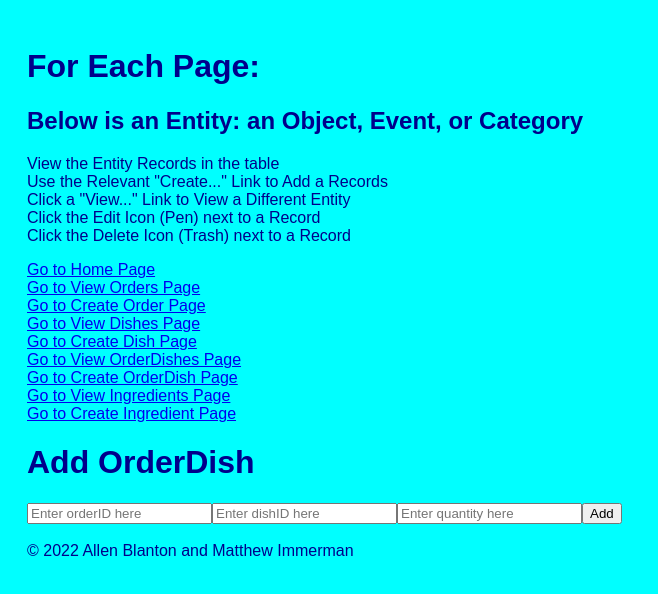
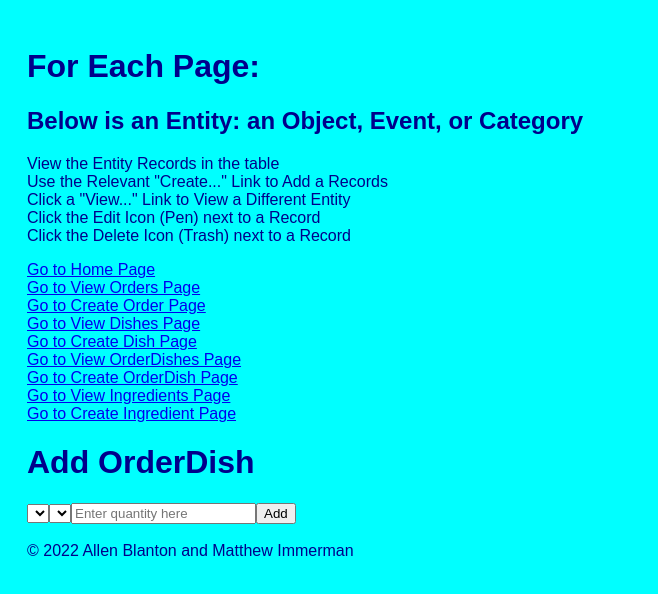
Before and after one commit to ajbbla/cs-340-project, a React (Create React App) app in the folder restaurant_react/: page /add-orderDish in a window 1280 px wide. Shown: the top 594 px of the page, without its empty margins (0-658 px from the left). Built offline with nearby package versions, Linux system fonts and the light colour scheme.

Commit message:
switched to dropdown for foreign keys in intersection table OrderDishes for Create and Edit

```diff
--- a/restaurant_react/src/App.js
+++ b/restaurant_react/src/App.js
@@ -24,6 +24,9 @@ function App() {
   const [dishToEdit, setDishToEdit] = useState();
   const [orderDishToEdit, setOrderDishToEdit] = useState();
   const [ingredientToEdit, setIngredientToEdit] = useState();
+
+  const [orders, setOrders] = useState([]);
+  const [dishes, setDishes] = useState([]);
   return (
     <div className="App">
       <header>
@@ -44,7 +47,7 @@ function App() {
           </Route>
 
           <Route path="/view-orders">
-            <ViewOrdersPage setOrderToEdit={setOrderToEdit} />
+            <ViewOrdersPage setOrderToEdit={setOrderToEdit} orders={orders} setOrders={setOrders} />
           </Route>
           <Route path="/add-order">
             <CreateOrderPage />
@@ -54,7 +57,7 @@ function App() {
           </Route>
 
           <Route path="/view-dishes">
-            <ViewDishesPage setDishToEdit={setDishToEdit} />
+            <ViewDishesPage setDishToEdit={setDishToEdit} dishes={dishes} setDishes={setDishes} />
           </Route>
           <Route path="/add-dish">
             <CreateDishPage />
@@ -67,10 +70,10 @@ function App() {
             <ViewOrderDishesPage setOrderDishToEdit={setOrderDishToEdit} />
           </Route>
           <Route path="/add-orderDish">
-            <CreateOrderDishPage />
+            <CreateOrderDishPage orders={orders} dishes={dishes} />
           </Route>
           <Route path="/edit-orderDish">
-            <EditOrderDishPage orderDishToEdit={orderDishToEdit} />
+            <EditOrderDishPage orderDishToEdit={orderDishToEdit} orders={orders} dishes={dishes} />
           </Route>
 
          <Route path="/view-ingredients">
--- /dev/null
+++ b/restaurant_react/src/components/DishID.js
@@ -0,0 +1,9 @@
+import React from 'react';
+
+function DishID({ dishID, dish }) {
+    return (
+        <option value={dish.dishID}>{dish.dishID}</option>
+    );
+}
+
+export default DishID;
--- /dev/null
+++ b/restaurant_react/src/components/OrderID.js
@@ -0,0 +1,9 @@
+import React from 'react';
+
+function OrderID({ orderID, order }) {
+    return (
+        <option value={order.orderID}>{order.orderID}</option>
+    );
+}
+
+export default OrderID;
--- a/restaurant_react/src/pages/CreateOrderDishPage.js
+++ b/restaurant_react/src/pages/CreateOrderDishPage.js
@@ -2,10 +2,12 @@
 
 import React, { useState } from 'react';
 import { useHistory } from "react-router-dom";
+import OrderID from '../components/OrderID';
+import DishID from '../components/DishID';
 
-function CreateOrderDishPage() {
-    const [orderID, setOrderID] = useState('');
-    const [dishID, setDishID] = useState('');
+function CreateOrderDishPage({ orders, dishes }) {
+    const [orderID, setOrderID] = useState(1);
+    const [dishID, setDishID] = useState(1);
     const [quantity, setQuantity] = useState('');
 
     const history = useHistory();
@@ -30,16 +32,12 @@ function CreateOrderDishPage() {
     return (
         <div>
             <h1>Add OrderDish</h1>
-            <input
-                type="text"
-                placeholder="Enter orderID here"
-                value={orderID}
-                onChange={e => setOrderID(e.target.value)} />
-            <input
-                type="text"
-                placeholder="Enter dishID here"
-                value={dishID}
-                onChange={e => setDishID(e.target.value)} />
+            <select name="orderID" onChange={e => setOrderID(e.target.value)} value={orderID}>
+                {orders.map((order, i) => <OrderID orderID={orderID} order={order} key={i} />)}
+            </select>
+            <select name="dishID" onChange={e => setDishID(e.target.value)} value={dishID}>
+                {dishes.map((dish, i) => <DishID dishID={dishID} dish={dish} key={i} />)}
+            </select>
             <input
                 type="text"
                 placeholder="Enter quantity here"
--- a/restaurant_react/src/pages/EditOrderDishPage.js
+++ b/restaurant_react/src/pages/EditOrderDishPage.js
@@ -2,8 +2,10 @@
 
 import React, { useState } from 'react';
 import { useHistory } from "react-router-dom";
+import OrderID from '../components/OrderID';
+import DishID from '../components/DishID';
 
-function EditOrderDishPage({ orderDishToEdit }) {
+function EditOrderDishPage({ orderDishToEdit, orders, dishes }) {
     const [orderDishID, setOrderDishID] = useState(orderDishToEdit.orderDishID);
     const [orderID, setOrderID] = useState(orderDishToEdit.orderID);
     const [dishID, setDishID] = useState(orderDishToEdit.dishID);
@@ -31,14 +33,12 @@ function EditOrderDishPage({ orderDishToEdit }) {
     return (
         <div>
             <h1>Edit OrderDish</h1>
-            <input
-                type="text"
-                value={orderID}
-                onChange={e => setOrderID(e.target.value)} />
-            <input
-                type="text"
-                value={dishID}
-                onChange={e => setDishID(e.target.value)} />
+            <select name="orderID" onChange={e => setOrderID(e.target.value)} value={orderID}>
+                {orders.map((order, i) => <OrderID orderID={orderID} order={order} key={i} />)}
+            </select>
+            <select name="dishID" onChange={e => setDishID(e.target.value)} value={dishID}>
+                {dishes.map((dish, i) => <DishID dishID={dishID} dish={dish} key={i} />)}
+            </select>
             <input
                 type="text"
                 value={quantity}
--- a/restaurant_react/src/pages/ViewDishesPage.js
+++ b/restaurant_react/src/pages/ViewDishesPage.js
@@ -5,8 +5,8 @@ import DishList from '../components/DishList';
 import { useState, useEffect } from 'react';
 import { useHistory } from 'react-router-dom';
 
-function ViewDishesPage({ setDishToEdit }) {
-    const [dishes, setDishes] = useState([]);
+function ViewDishesPage({ setDishToEdit, dishes, setDishes }) {
+    // const [dishes, setDishes] = useState([]);
     const history = useHistory();
 
     const loadDishes = async () => {
--- a/restaurant_react/src/pages/ViewOrdersPage.js
+++ b/restaurant_react/src/pages/ViewOrdersPage.js
@@ -5,8 +5,8 @@ import OrderList from '../components/OrderList';
 import { useState, useEffect } from 'react';
 import { useHistory } from 'react-router-dom';
 
-function ViewOrdersPage({ setOrderToEdit }) {
-    const [orders, setOrders] = useState([]);
+function ViewOrdersPage({ setOrderToEdit, orders, setOrders }) {
+    // const [orders, setOrders] = useState([]);
     const history = useHistory();
 
     const loadOrders = async () => {
```
